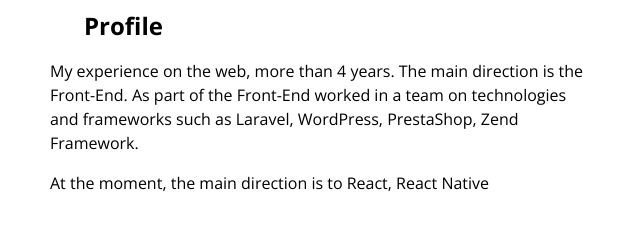
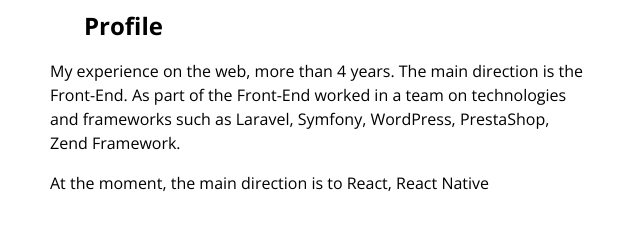
Before and after one commit to acorpeugen/acorpeugen.github.io, a plain HTML site: page index.html in a window 1280 px wide. Shown: the part 173-399 px from the top of the page, 35-675 px from the left. Drawn offline with nearby package versions, Linux system fonts and the light colour scheme.

Commit message:
Update index.html
Change text

```diff
--- a/index.html
+++ b/index.html
@@ -32,7 +32,8 @@
         <article>
           <h3 class="article-title person-title">Profile</h3>
           <p>My experience on the web, more than 4 years. The main direction is the Front-End. As part of the Front-End
-            worked in a team on technologies and frameworks such as Laravel, WordPress, PrestaShop, Zend Framework.</p>
+            worked in a team on technologies and frameworks such as Laravel, Symfony, WordPress, PrestaShop, Zend
+            Framework.</p>
           <p>At the moment, the main direction is to React, React Native</p>
         </article>
         <article>
```
